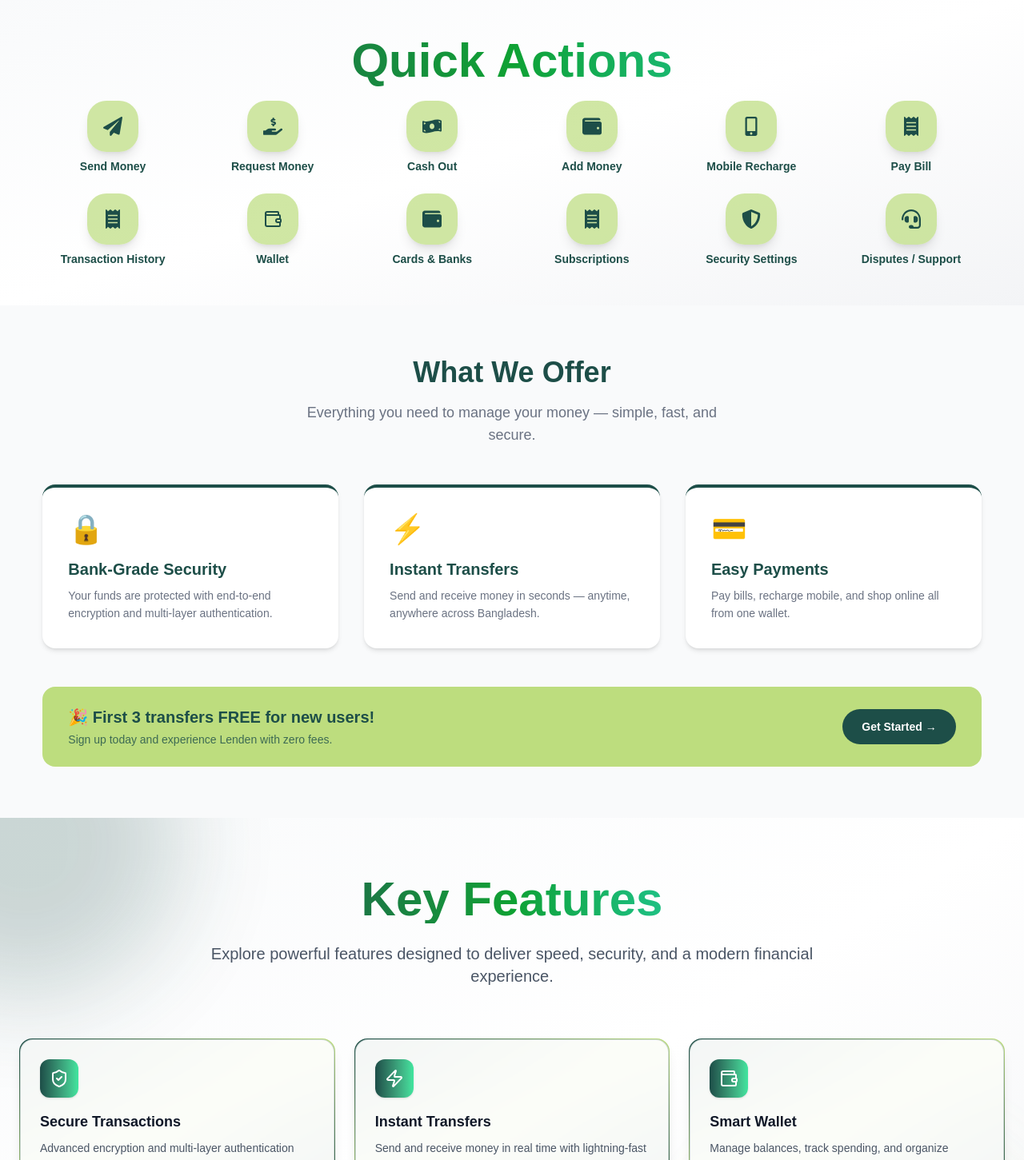
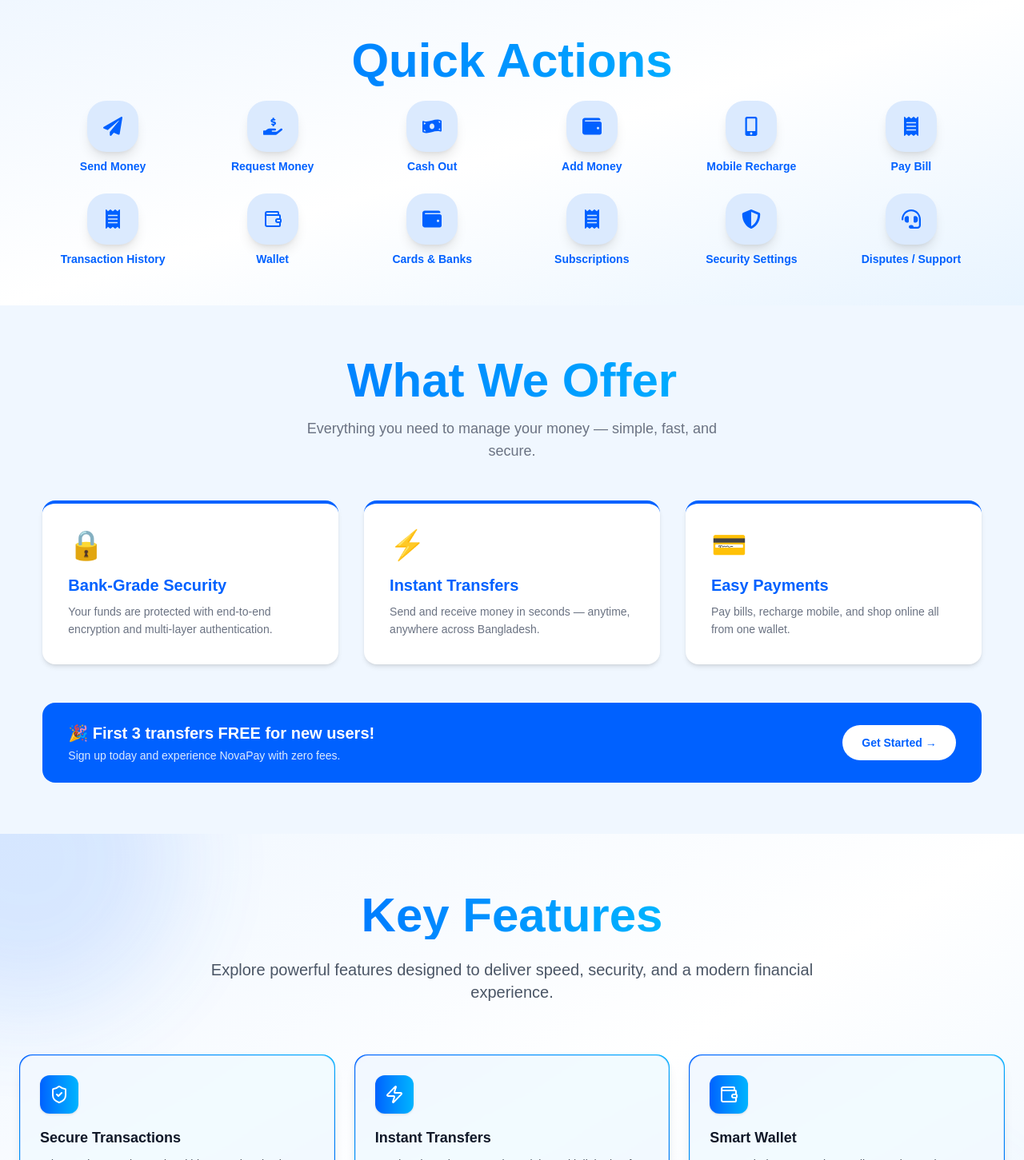
Before and after one commit to AlFahad47/Lenden, a Next.js app: page / in a window 1280 px wide. Shown: the part 1349-2800 px from the top of the page at 80% size. Built offline with nearby package versions, Linux system fonts and the light colour scheme.

Commit message:
Redesign homepage sections to blue/navy theme, rename Lenden to NovaPay

```diff
--- a/src/app/page.tsx
+++ b/src/app/page.tsx
@@ -1,34 +1,19 @@
 import Banner from "@/components/ui/Banner";
-import AboutPage from "./about/page";
 import OfferSection from "@/components/ui/OfferSection";
 import ProjectDemo from "@/components/ui/ProjectDemo";
-
-import BannerUser from "@/components/ui/BannerUser";
 import HowItWorksPage from "@/components/ui/HowItWorks";
 import KeyFeatures from "@/components/ui/KeyFeatures";
 import Menus from "@/components/ui/menus";
-
-
 
 export default function Home() {
   return (
     <main>
       <Banner />
-       <Menus/>
-
+      <Menus />
       <OfferSection />
-      <KeyFeatures/>
-
+      <KeyFeatures />
       <HowItWorksPage />
-       <ProjectDemo />
-
-
-
-      {/* <BannerUser /> */}
-
-
-
-
+      <ProjectDemo />
     </main>
   );
 }
--- a/src/components/ui/KeyFeatures.tsx
+++ b/src/components/ui/KeyFeatures.tsx
@@ -41,13 +41,13 @@ export default function KeyFeatures() {
     <div
       className="relative overflow-hidden min-h-screen
       bg-gradient-to-br
-      from-gray-50 via-white to-gray-100
-      dark:from-[#234A45] dark:via-[#0b1f1d] dark:to-[#234A45]
+      from-[#f0f7ff] via-white to-[#e8f4ff]
+      dark:from-[#040c1a] dark:via-[#04090f] dark:to-[#040c1a]
       transition-colors duration-500 px-6 py-18"
     >
       {/* Animated Gradient Blobs */}
-      <div className="absolute -top-40 -left-40 w-96 h-96 bg-[#1D4E48]/30 dark:bg-[#1D4E48]/20 rounded-full blur-3xl animate-pulse" />
-      <div className="absolute bottom-0 right-0 w-96 h-96 bg-[#BDDD7E]/30 dark:bg-[#BDDD7E]/20 rounded-full blur-3xl animate-pulse" />
+      <div className="absolute -top-40 -left-40 w-96 h-96 bg-blue-500/20 dark:bg-blue-700/20 rounded-full blur-3xl animate-pulse" />
+      <div className="absolute bottom-0 right-0 w-96 h-96 bg-blue-300/20 dark:bg-[#00b4ff]/20 rounded-full blur-3xl animate-pulse" />
 
       {/* Heading */}
       <motion.div
@@ -60,8 +60,8 @@ export default function KeyFeatures() {
         <h1
           className="text-4xl md:text-6xl font-extrabold
           bg-gradient-to-r
-    from-[#1D4E48] via-[#0fa133] to-[#35e0cc]
-    dark:from-white dark:via-[#BDDD7E] dark:to-[#1D4E48]
+          from-[#0061ff] via-[#0095ff] to-[#00d4ff]
+          dark:from-white dark:via-[#93C5FD] dark:to-[#0061ff]
           bg-clip-text text-transparent"
         >
           Key Features
@@ -99,9 +99,9 @@ export default function KeyFeatures() {
                 rounded-lg md:rounded-xl lg:rounded-2xl
                 p-[1px]
                 bg-gradient-to-br
-          from-[#1D4E48]
-          via-[#BDDD7E]
-          to-[#1D4E48]
+                from-[#0061ff]
+                via-[#00b4ff]
+                to-[#0061ff]
                 transition-all duration-500
                 hover:scale-[1.02]
               "
@@ -112,9 +112,9 @@ export default function KeyFeatures() {
                   h-full
                   flex flex-col justify-between
                   rounded-lg md:rounded-xl lg:rounded-2xl
-            bg-white/95 dark:bg-[#0b1f1d]/85
+                  bg-white/95 dark:bg-[#04090f]/85
                   backdrop-blur-xl
-            border border-[#1D4E48]/20 dark:border-[#BDDD7E]/25
+                  border border-blue-500/20 dark:border-blue-400/25
                   shadow-sm md:shadow-md lg:shadow-lg
                   transition-all duration-500
                   overflow-hidden
@@ -128,8 +128,8 @@ export default function KeyFeatures() {
                       flex items-center justify-center
                       rounded-md md:rounded-lg lg:rounded-xl
                       bg-gradient-to-r
-                from-[#1D4E48]
-                to-[#0bdf86c7]
+                      from-[#0061ff]
+                      to-[#00b4ff]
                       text-white
                       mb-2 md:mb-3 lg:mb-4
                       shadow-sm
--- a/src/components/ui/OfferSection.tsx
+++ b/src/components/ui/OfferSection.tsx
@@ -22,7 +22,7 @@
 
 export default function OfferSection() {
   return (
-      <section className="w-full py-16 bg-gray-50 dark:bg-gray-900 transition-colors duration-300">
+    <section className="w-full py-16 bg-[#f0f7ff] dark:bg-[#04090f] transition-colors duration-300">
       <div className="w-11/12 mx-auto">
 
         {/* Heading */}
@@ -33,7 +33,7 @@
           transition={{ duration: 0.6 }}
           className="text-center mb-12"
         >
-            <h2 className="text-3xl md:text-4xl font-bold text-[#1D4E48] dark:text-[#BDDD7E]">
+          <h2 className="text-4xl md:text-6xl font-extrabold bg-gradient-to-r from-[#0061ff] via-[#0095ff] to-[#00d4ff] dark:from-white dark:via-[#93C5FD] dark:to-[#0061ff] bg-clip-text text-transparent">
             What We Offer
           </h2>
           <p className="mt-4 text-gray-500 dark:text-gray-400 text-base md:text-lg max-w-xl mx-auto">
@@ -51,10 +51,10 @@
               viewport={{ once: true }}
               transition={{ duration: 0.5, delay: index * 0.2 }}
               whileHover={{ scale: 1.03 }}
-                className="bg-white dark:bg-gray-800 rounded-2xl p-8 shadow-md border-t-4 border-[#1D4E48] dark:border-[#BDDD7E] hover:shadow-xl transition-shadow duration-300"
+              className="bg-white dark:bg-gray-800 rounded-2xl p-8 shadow-md border-t-4 border-[#0061ff] dark:border-[#0095ff] hover:shadow-xl transition-shadow duration-300"
             >
               <div className="text-4xl mb-4">{feature.icon}</div>
-                <h3 className="text-xl font-semibold text-[#1D4E48] dark:text-[#BDDD7E] mb-2">{feature.title}</h3>
+              <h3 className="text-xl font-semibold text-[#0061ff] dark:text-[#00b4ff] mb-2">{feature.title}</h3>
               <p className="text-gray-500 dark:text-gray-400 text-sm leading-relaxed">{feature.description}</p>
             </motion.div>
           ))}
@@ -66,19 +66,19 @@
           whileInView={{ opacity: 1, y: 0 }}
           viewport={{ once: true }}
           transition={{ duration: 0.6, delay: 0.3 }}
-            className="mt-12 rounded-2xl px-8 py-6 flex flex-col sm:flex-row items-center justify-between gap-4 bg-[#BDDD7E] dark:bg-[#1D4E48]"
+          className="mt-12 rounded-2xl px-8 py-6 flex flex-col sm:flex-row items-center justify-between gap-4 bg-[#0061ff] dark:bg-[#1e3a8a]"
         >
           <div>
-              <h3 className="text-xl font-bold text-[#1D4E48] dark:text-[#BDDD7E]">
+            <h3 className="text-xl font-bold text-white">
               🎉 First 3 transfers FREE for new users!
             </h3>
-              <p className="text-[#1D4E48]/80 dark:text-[#BDDD7E]/80 text-sm mt-1">
-                Sign up today and experience Lenden with zero fees.
+            <p className="text-blue-100 text-sm mt-1">
+              Sign up today and experience NovaPay with zero fees.
             </p>
           </div>
           <a
             href="/register"
-              className="px-6 py-3 rounded-full bg-[#1D4E48] dark:bg-[#BDDD7E] text-white dark:text-[#1D4E48] font-semibold text-sm whitespace-nowrap hover:opacity-90 transition"
+            className="px-6 py-3 rounded-full bg-white text-[#0061ff] font-semibold text-sm whitespace-nowrap hover:opacity-90 transition"
           >
             Get Started →
           </a>
--- a/src/components/ui/menus.tsx
+++ b/src/components/ui/menus.tsx
@@ -43,8 +43,8 @@ function Section({ title, items }: { title: string; items: MenuItem[] }) {
 
   return (
     <div
-      className="w-full bg-gradient-to-br from-gray-50 via-white to-gray-100
-      dark:from-[#234A45] dark:via-[#0b1f1d] dark:to-[#234A45] transition-colors duration-500 py-12"
+      className="w-full bg-gradient-to-br from-[#f0f7ff] via-white to-[#e8f4ff]
+      dark:from-[#040c1a] dark:via-[#04090f] dark:to-[#040c1a] transition-colors duration-500 py-12"
     >
       <div className="w-11/12 mx-auto">
         {/* Fancy Heading */}
@@ -53,8 +53,8 @@ function Section({ title, items }: { title: string; items: MenuItem[] }) {
           animate={{ opacity: 1, y: 0 }}
           transition={{ duration: 1 }}
           className="text-4xl md:text-6xl font-extrabold
-           bg-gradient-to-r from-[#1D4E48] via-[#0fa133] to-[#35e0cc]
-           dark:from-white dark:via-[#BDDD7E] dark:to-[#1D4E48]
+           bg-gradient-to-r from-[#0061ff] via-[#0095ff] to-[#00d4ff]
+           dark:from-white dark:via-[#93C5FD] dark:to-[#0061ff]
            bg-clip-text text-transparent text-center pb-5"
         >
           {title}
@@ -75,12 +75,12 @@ function Section({ title, items }: { title: string; items: MenuItem[] }) {
                 className="flex flex-col items-center gap-2 cursor-pointer"
               >
                 <div
-                  className="w-16 h-16 rounded-3xl bg-[#BDDD7E]/70 dark:bg-[#BDDD7E]/20
+                  className="w-16 h-16 rounded-3xl bg-blue-100 dark:bg-blue-900/40
                   flex items-center justify-center shadow-lg hover:shadow-2xl transition-all duration-300"
                 >
-                  <Icon className="text-[#1D4E48] dark:text-[#BDDD7E] text-2xl" />
+                  <Icon className="text-[#0061ff] dark:text-[#00b4ff] text-2xl" />
                 </div>
-                <p className="text-xs md:text-sm font-semibold text-center text-[#1D4E48] dark:text-gray-200">
+                <p className="text-xs md:text-sm font-semibold text-center text-[#0061ff] dark:text-gray-200">
                   {item.name}
                 </p>
               </motion.div>
```
Also changed, not shown: src/components/layout/Navbar.tsx (+12 -15 lines), src/components/ui/HowItWorks.tsx (+21 -21 lines), src/components/ui/ProjectDemo.tsx (+10 -10 lines). Lines whose indentation alone changed are shown as unchanged.
